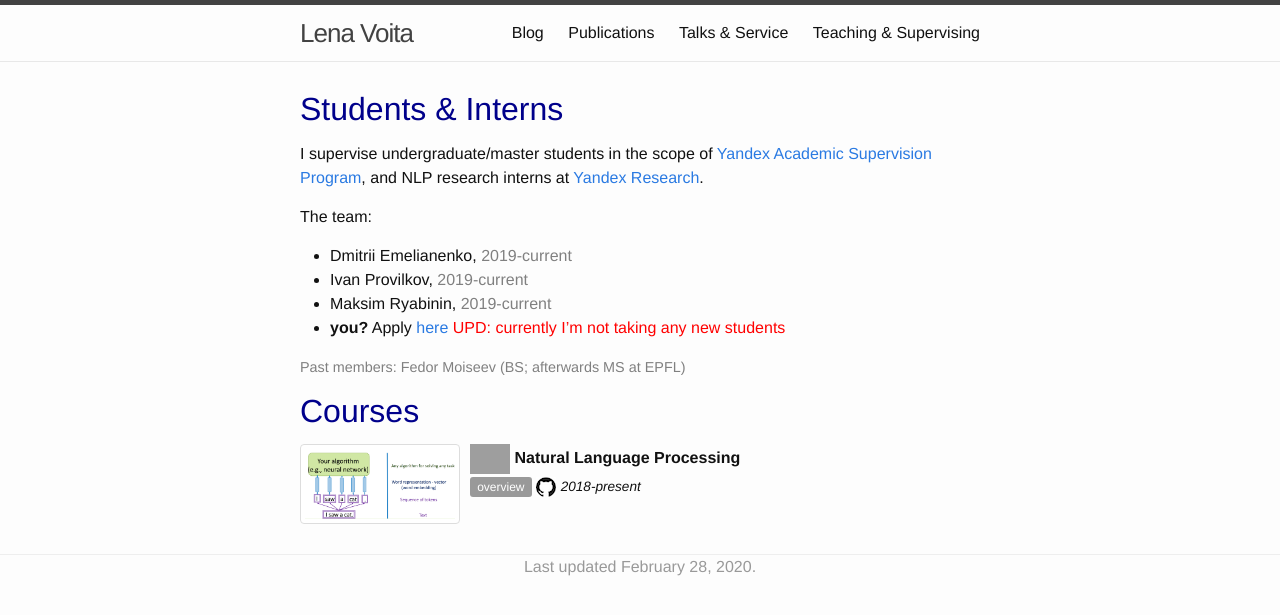
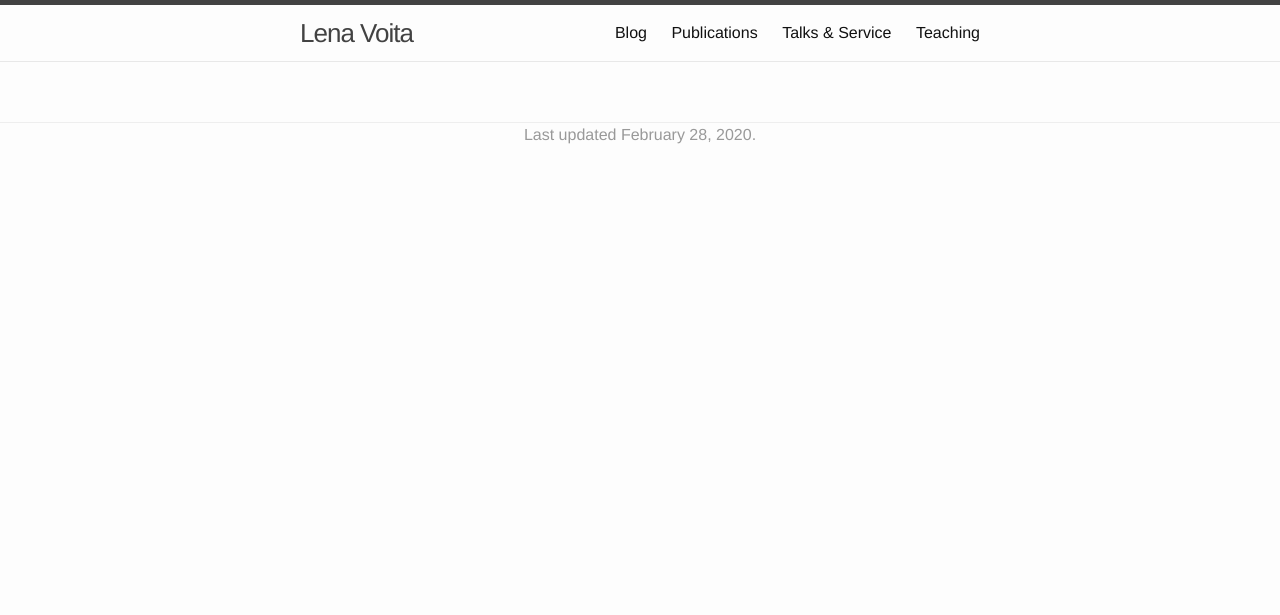
Before and after one commit to l-omar-chehab/l-omar-chehab.github.io, a Jekyll site: the page built from teaching.md, in a window 1280 px wide. Shown: the top 615 px of the page. Built offline with Jekyll 4.4.1, drawn with Linux system fonts in a browser that asks for light colours; grey boxes are pictures that could not be loaded.

Commit message:
Update teaching.md

```diff
--- a/teaching.md
+++ b/teaching.md
@@ -1,27 +1,6 @@
 ---
 layout: photolist
-title: Teaching & Supervising
+title: Teaching
 menu: yes
 order: 4
 ---
-
-## <span style="color:darkblue"> Students & Interns </span>
-I supervise undergraduate/master students in the scope of
-[Yandex Academic Supervision Program](https://yandex.ru/jobs/vacancies/research/scientific_leadership_prog/),
-and NLP research interns at [Yandex Research]({{site.yandex_research_main}}).
-
-
-
-The team:
-* Dmitrii Emelianenko, <span style="color:gray">2019-current </span>
-* Ivan Provilkov, <span style="color:gray">2019-current </span>
-* Maksim Ryabinin, <span style="color:gray">2019-current </span>
-* __you?__ Apply [here](https://yandex.com/jobs/vacancies/research/intern_researcher_eng) <span style="color:red"> UPD: currently I'm not taking any new students </span>
-
-<span style="color:gray;font-size:0.9em">Past members: Fedor Moiseev (BS; afterwards MS at EPFL)</span>
-
-## <span style="color:darkblue"> Courses </span>
-{% assign courses = (site.data.courses | where: "selected", "y") %}
-{% for course in courses %}
-{% include course.html course=course %}
-{% endfor %}
```
